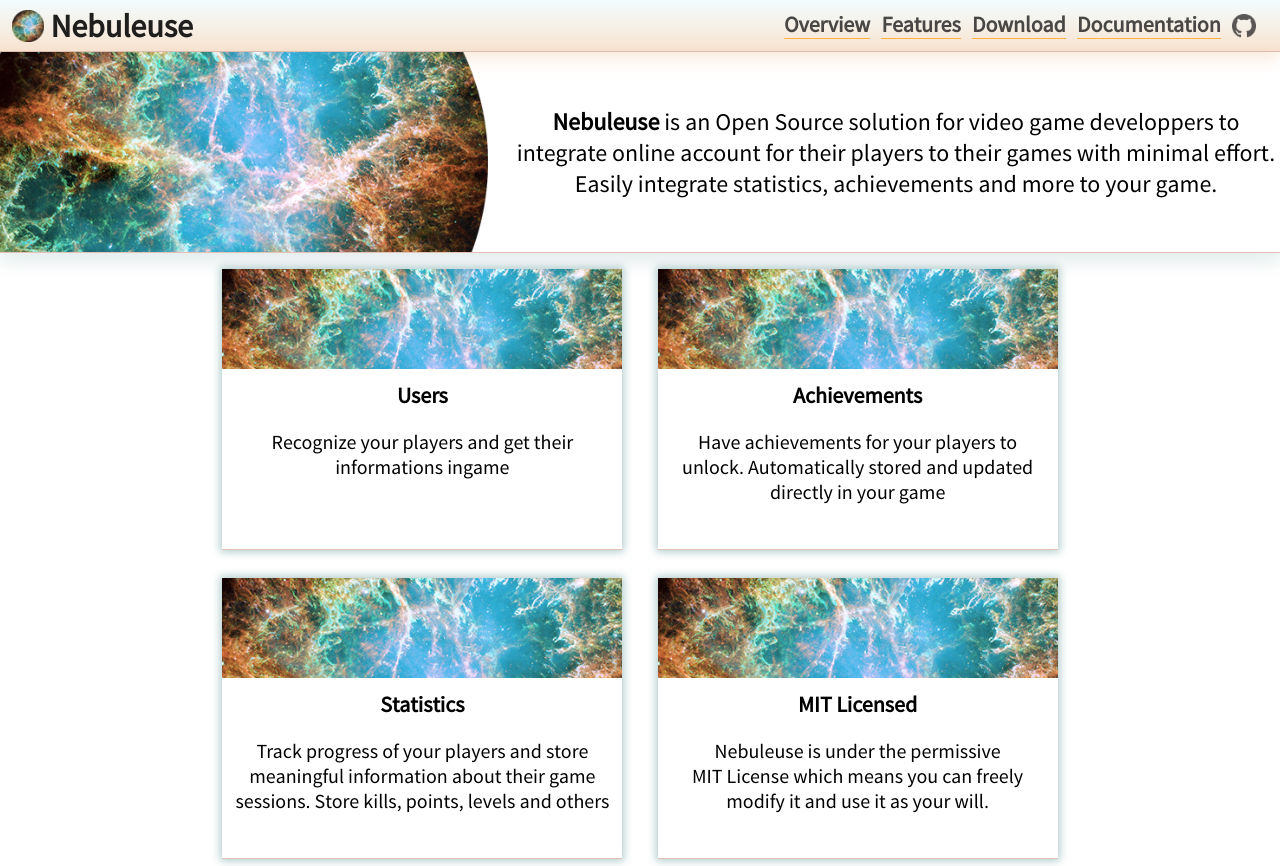
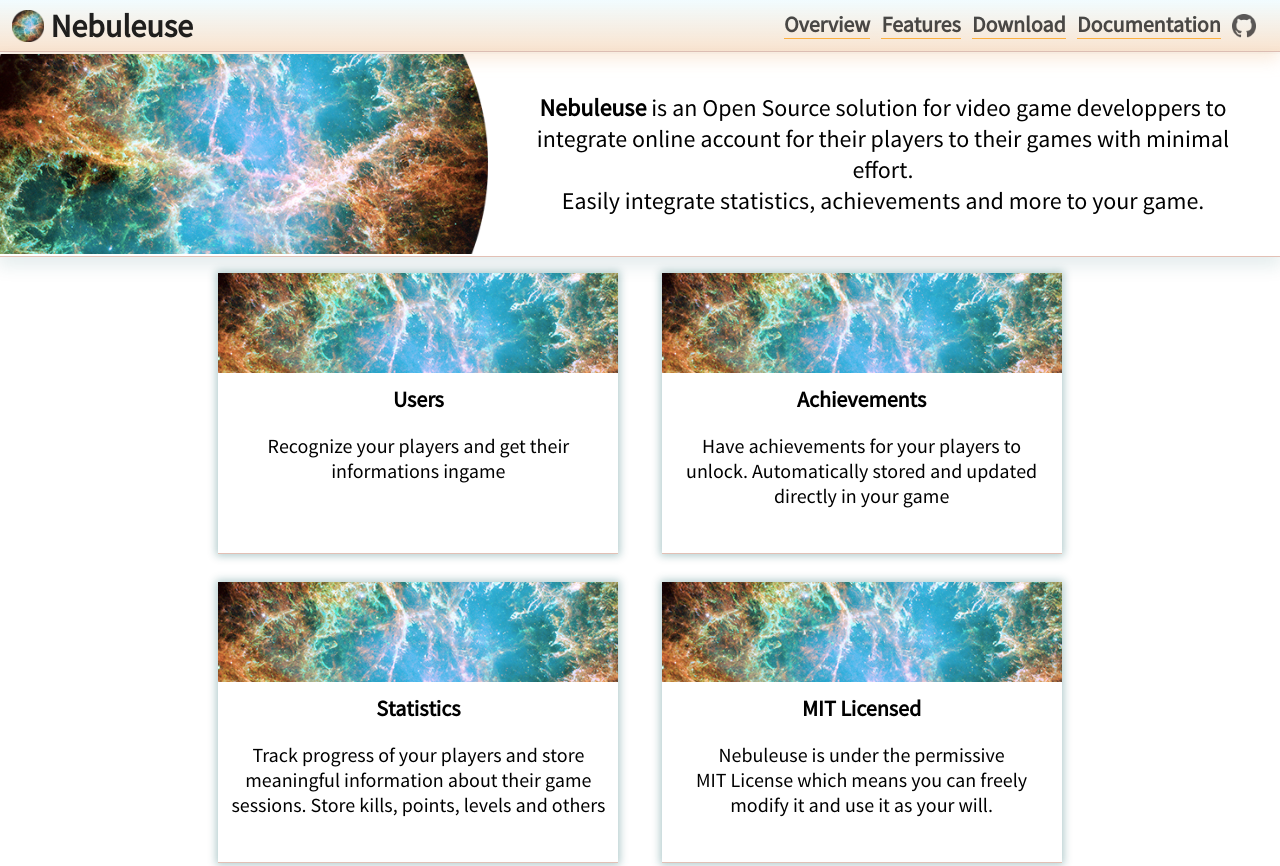
Before and after one commit to Nebuleuse/Nebuleuse.github.io, a plain HTML site: page index.html in a window 1280 px wide. Shown: the top 866 px of the page. Drawn offline with Linux system fonts and the light colour scheme.

Commit message:
Added margin

```diff
--- a/style.css
+++ b/style.css
@@ -88,6 +88,7 @@ footer {
 	font-size: 24px;
 	height: 200px;
 	display: table;
+	margin: 2px 26px;
 }
 .TopRight span {
 	display: table-cell;
@@ -102,7 +103,7 @@ footer {
 	height: 280px;
 	display: inline-block;
 	padding: 0px;
-	margin: 16px 16px 12px;
+	margin: 16px 20px 12px;
 	vertical-align: middle;
 	box-shadow: 0px 0px 8px 2px rgba(0, 85, 89, 0.3);
 	background: linear-gradient(to bottom, rgba(233, 250, 255, 0.6) 0%, rgba(243, 198, 156, 0.2) 100%)
```
Also changed, not shown: tpl/features.html (+1 -1 lines).
